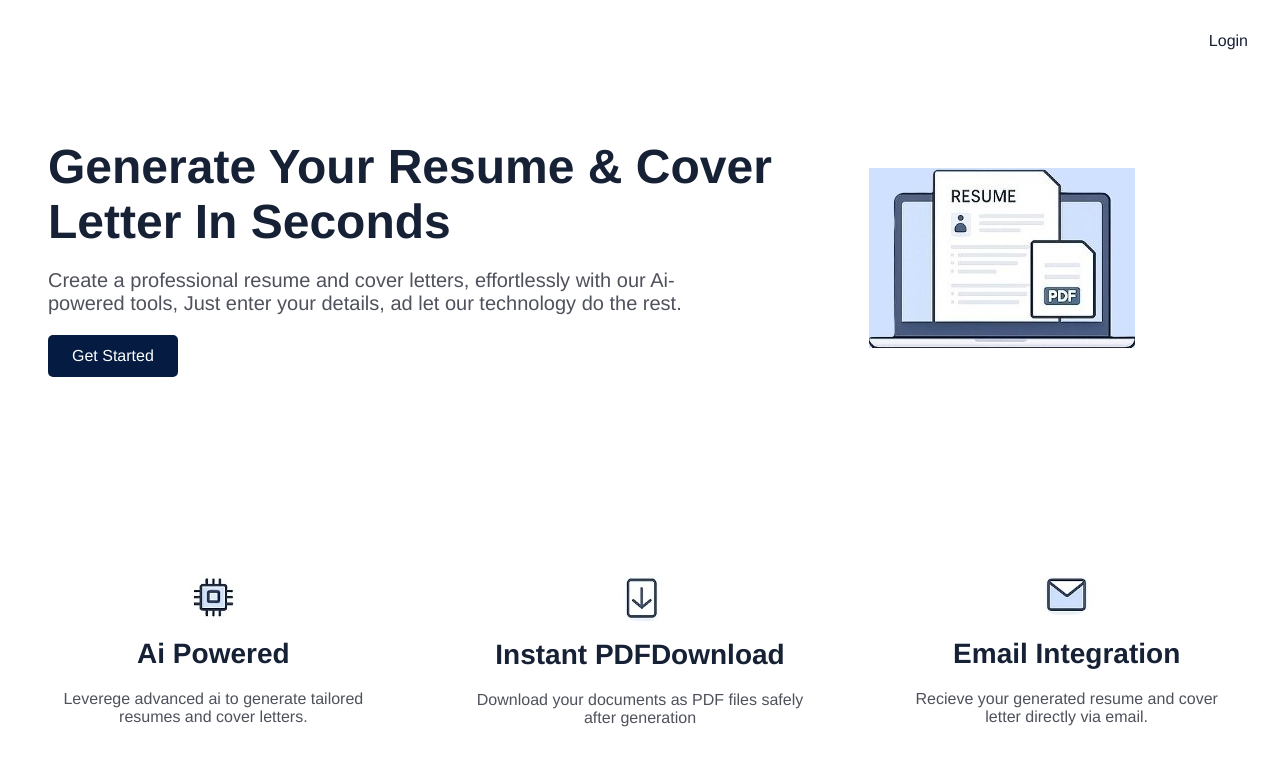
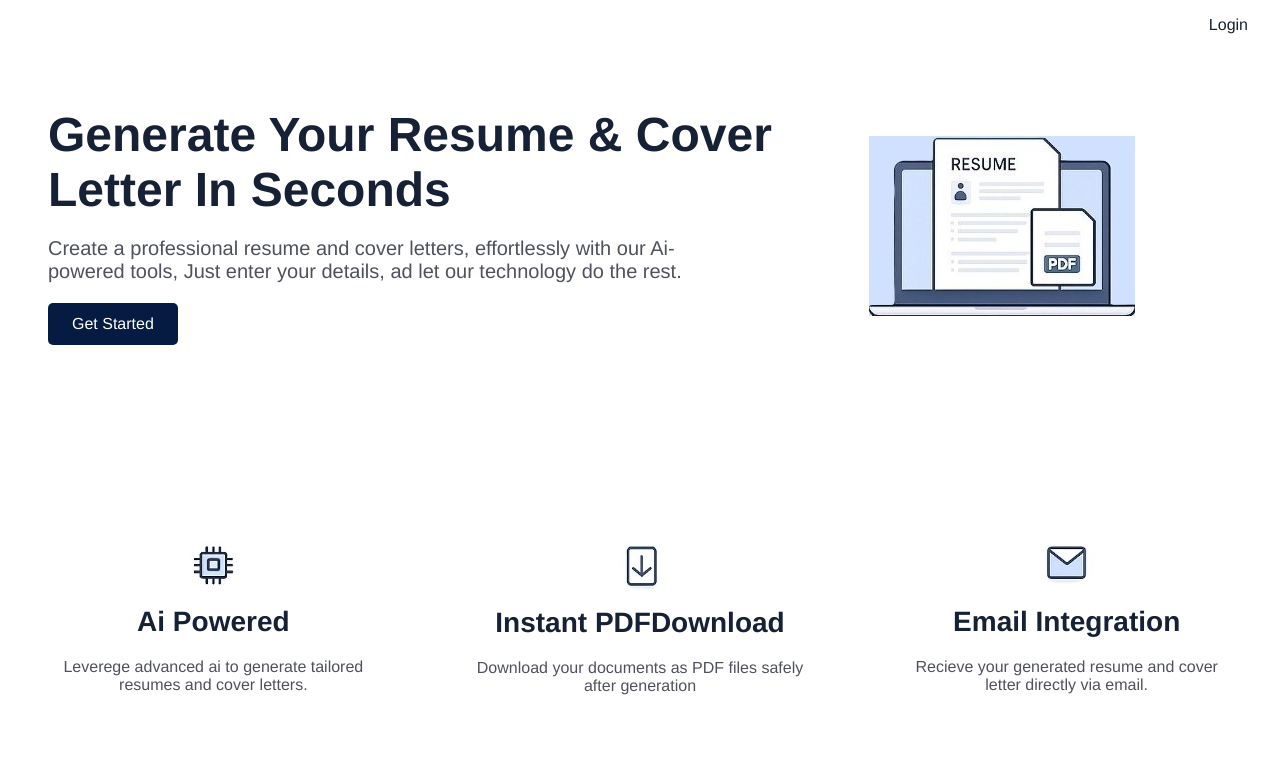
Before and after one commit to krishna123-png/resume-frontend, a React (Vite) app: page / in a window 1280 px wide. Shown: the top 766 px of the page. Built offline with nearby package versions, Linux system fonts and the light colour scheme.

Commit message:
updated nav-links stylings

```diff
--- a/components/Home.css
+++ b/components/Home.css
@@ -46,7 +46,7 @@ body {
     width: 100vw;
     display: flex;
     justify-content: flex-end;
-    padding: 2rem 0;
+    padding: 1rem 0;
 }
 
 .nav-link > div {
```
